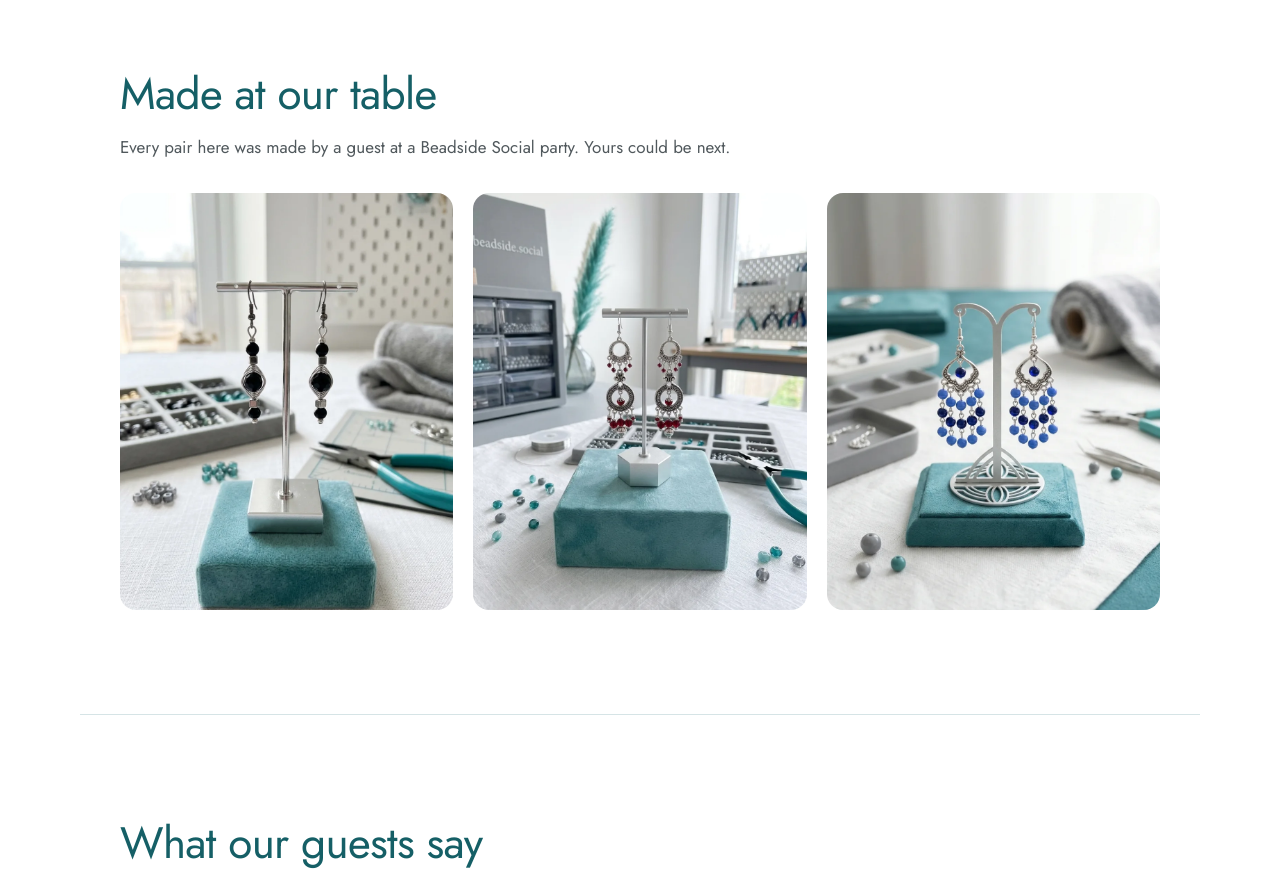
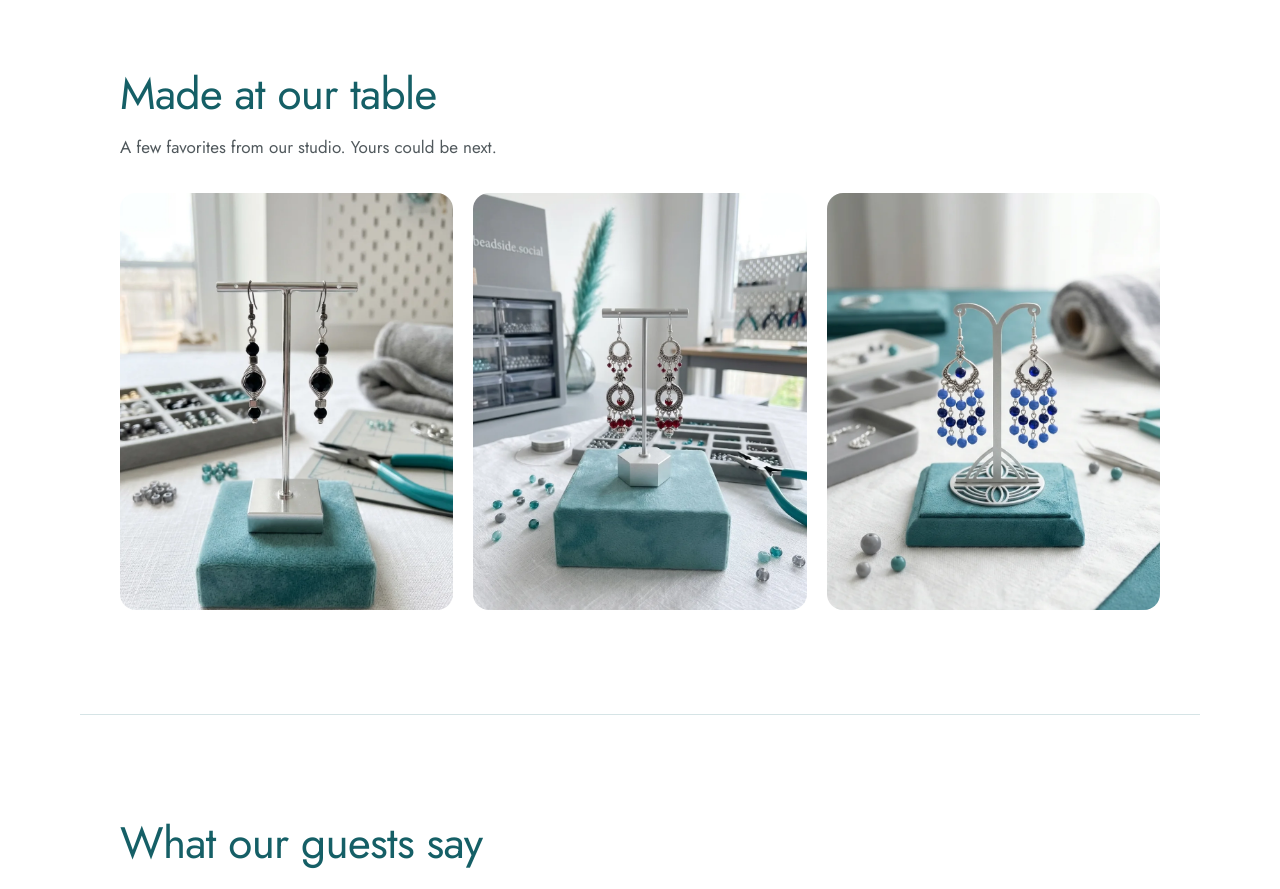
Before and after one commit to BeadsideSocial/BeadsideSocial.github.io, a plain HTML site: page index.html in a window 1280 px wide. Shown: the part 6420-7309 px from the top of the page. Drawn offline with Linux system fonts and the light colour scheme.

Commit message:
Update gallery intro text
Co-Authored-By: Claude Opus 5.5 <noreply@anthropic.com>
Claude-Session: https://claude.ai/code/session_01K7R3JR6Wx5Uu58FHwXpCCV

```diff
--- a/index.html
+++ b/index.html
@@ -227,7 +227,7 @@
     <section class="gallery" id="gallery" aria-labelledby="gal-title">
       <div class="gal-intro">
         <h2 id="gal-title">Made at our table</h2>
-        <p>Every pair here was made by a guest at a Beadside Social party. Yours could be next.</p>
+        <p>A few favorites from our studio. Yours could be next.</p>
       </div>
       <ul class="gal-grid">
         <li>
```
